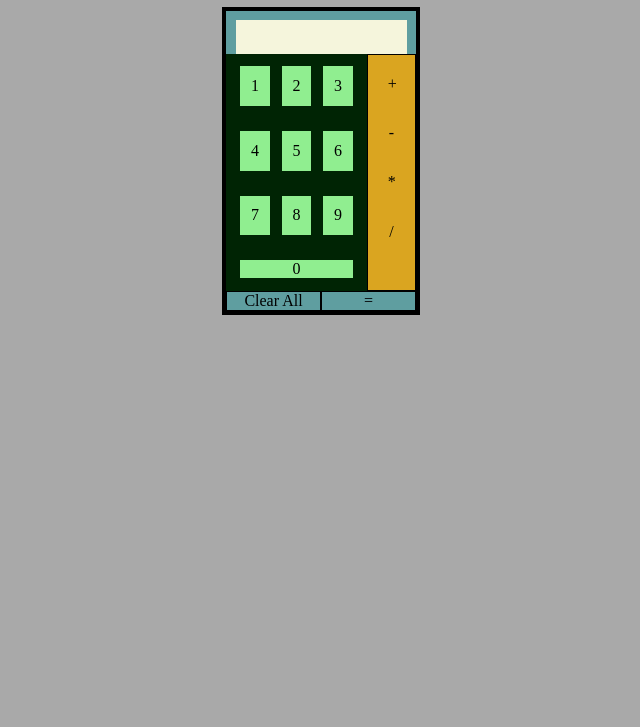
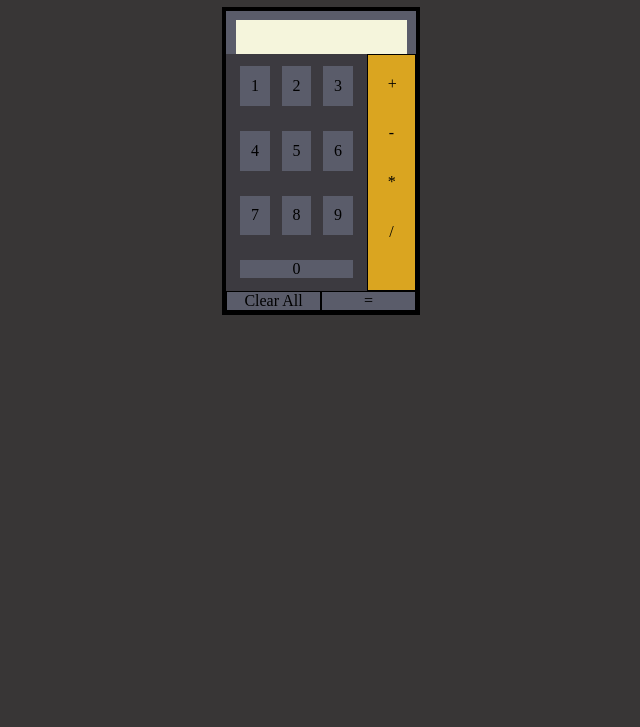
Before and after one commit to AkshithD/Calculator, a plain HTML site: page index.html in a window 1280 px wide. Shown: the part 73-800 px from the top of the page, without its empty margins (319-959 px from the left). Drawn offline with Linux system fonts and the light colour scheme.

Commit message:
color change

```diff
--- a/styles.css
+++ b/styles.css
@@ -1,11 +1,12 @@
 html{
-    background-color: darkgrey;
+    background-color: rgb(56, 54, 54);
 }
 #header{
     text-align: center;
+    color: goldenrod;
 }
 .calc-body{
-    background-color:cadetblue;
+    background-color:rgb(90, 92, 106);
     margin:auto;
     border: 4px solid black;
     height: 300px;
@@ -31,7 +32,7 @@ html{
     flex-direction: column;
     width: 90%;
     flex-grow: 2;
-    background-color:rgb(0, 36, 4);
+    background-color:rgb(60, 58, 64);
 }
 .operators{
     flex-grow: 1;
@@ -61,11 +62,11 @@ html{
 .numbers789 div{
     flex: row;
     padding:45%;
-    background-color:lightgreen;
+    background-color:rgb(90, 92, 106);
 }
 .number0{
     width:80%;
-    background-color:lightgreen;
+    background-color:rgb(90, 92, 106);
 }
 .numbers div{
     margin: auto;
```
